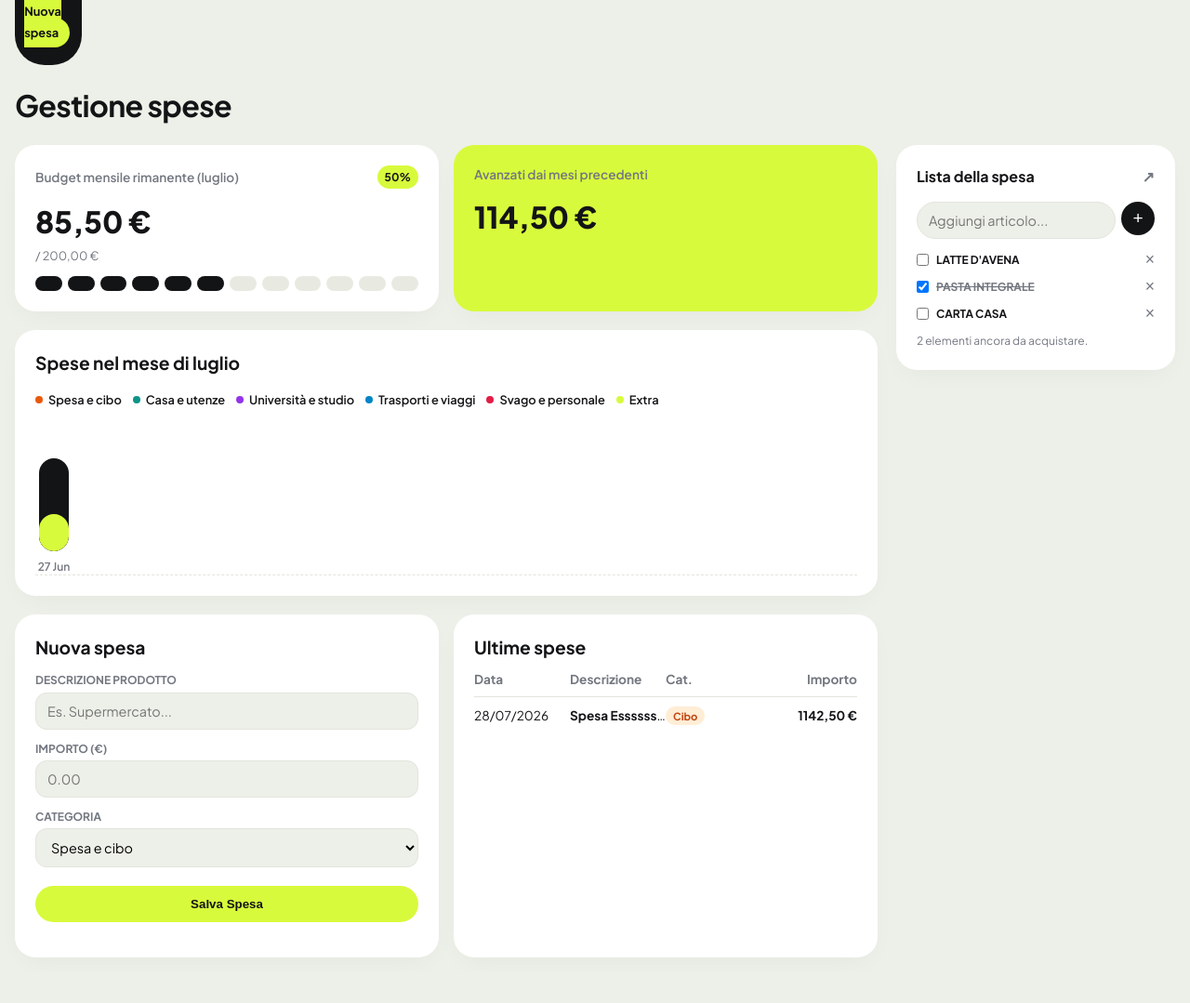
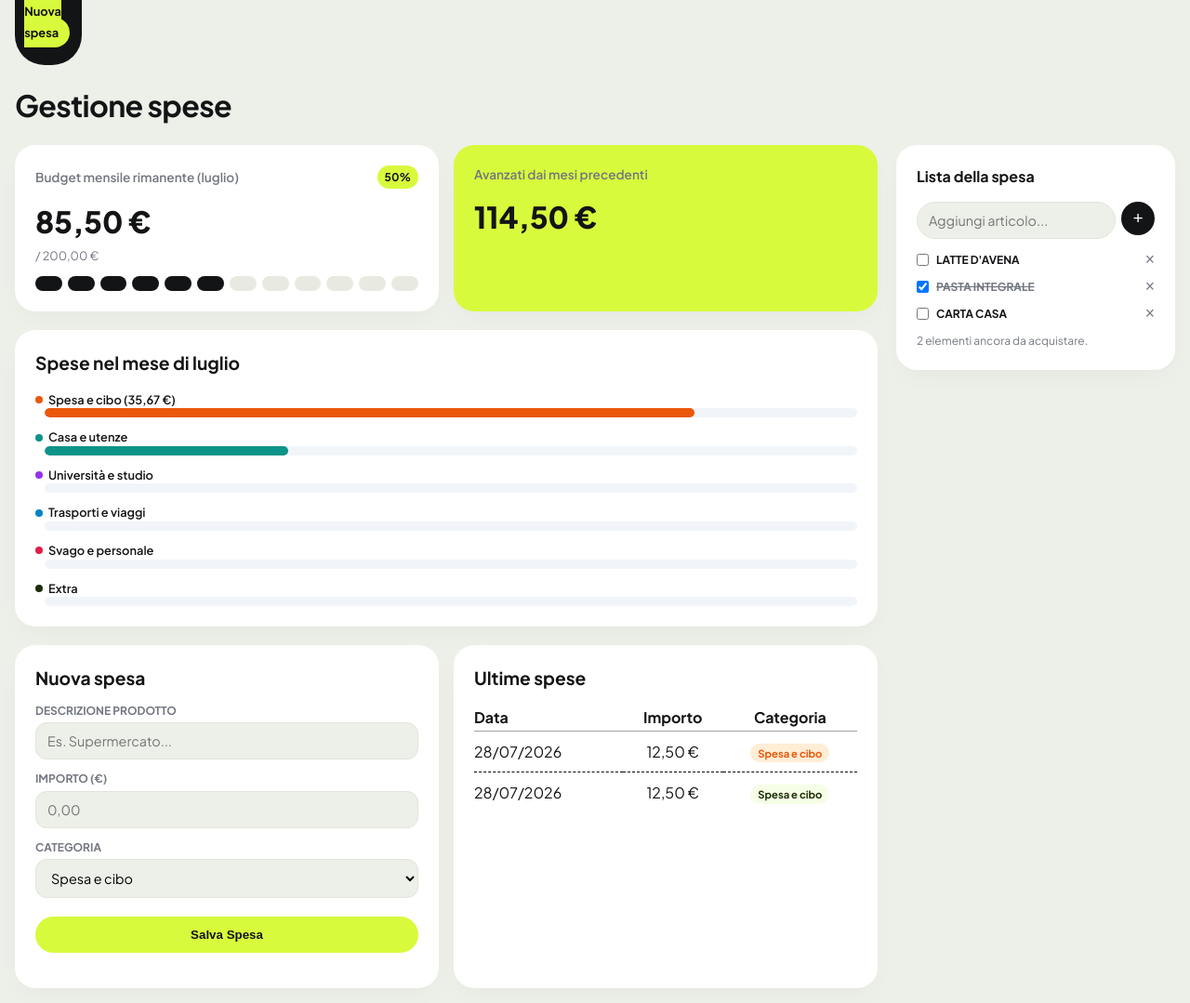
Before and after one commit to Scaia25/myUni, a PHP site: page / in a window 1280 px wide. Shown: the part 228-1307 px from the top of the page at 93% size. Before the commit the page ends 1258 px from the top, so only its background shows below. Run offline with PHP 8.4, Linux system fonts and the light colour scheme.

Commit message:
frontend pagina principale quasi finito

```diff
--- a/index.html
+++ b/index.html
@@ -7,7 +7,8 @@
     <title>MyUniversity - Spesa Personale</title>
     <link rel="preconnect" href="https://fonts.googleapis.com" />
     <link rel="preconnect" href="https://fonts.gstatic.com" crossorigin />
-    <link href="https://fonts.googleapis.com/css2?family=Plus+Jakarta+Sans:wght@400;500;600;700;800&display=swap" rel="stylesheet" />
+    <link href="https://fonts.googleapis.com/css2?family=Plus+Jakarta+Sans:wght@400;500;600;700;800&display=swap"
+        rel="stylesheet" />
     <link rel="stylesheet" href="style.css" />
 </head>
 
@@ -99,22 +100,66 @@
                         </div>
 
                         <div class="chart-legend">
-                            <span class="legend-item"><span class="dot dot-cibo"></span>Spesa e cibo</span>
-                            <span class="legend-item"><span class="dot dot-casa"></span>Casa e utenze</span>
-                            <span class="legend-item"><span class="dot dot-studio"></span>Università e studio</span>
-                            <span class="legend-item"><span class="dot dot-trasporti"></span>Trasporti e viaggi</span>
-                            <span class="legend-item"><span class="dot dot-svago"></span>Svago e personale</span>
-                            <span class="legend-item"><span class="dot dot-extra"></span>Extra</span>
+                            <div class="grafico grafico-cibo">
+                                <span class="legend-item"><span class="dot dot-cibo"></span>Spesa e cibo (35,67
+                                    €)</span>
+                                <div class="spaziatura">
+                                    <span></span>
+                                    <div class="barra-traccia">
+                                        <div id="barra-cibo" class="barra"></div>
+                                    </div>
+                                </div>
                             </div>
 
-                        <div class="chart-container">
-                            <div class="chart-col">
-                                <div class="chart-track">
-                                    <div class="bar-dark" style="height: 75%;">
-                                        <div class="bar-lime" style="height: 40%;"></div>
+                            <div class="grafico grafico-casa">
+                                <span class="legend-item"><span class="dot dot-casa"></span>Casa e utenze</span>
+                                <div class="spaziatura">
+                                    <span></span>
+                                    <div class="barra-traccia">
+                                        <div id="barra-casa" class="barra"></div>
                                     </div>
                                 </div>
-                                <span class="chart-label">27 Jun</span>
+                            </div>
+
+                            <div class="grafico grafico-studio">
+                                <span class="legend-item"><span class="dot dot-studio"></span>Università e studio</span>
+                                <div class="spaziatura">
+                                    <span></span>
+                                    <div class="barra-traccia">
+                                        <div id="barra-studio" class="barra"></div>
+                                    </div>
+                                </div>
+                            </div>
+
+                            <div class="grafico grafico-trasporti">
+                                <span class="legend-item"><span class="dot dot-trasporti"></span>Trasporti e
+                                    viaggi</span>
+                                <div class="spaziatura">
+                                    <span></span>
+                                    <div class="barra-traccia">
+                                        <div id="barra-trasporti" class="barra"></div>
+                                    </div>
+                                </div>
+                            </div>
+
+                            <div class="grafico grafico-svago">
+                                <span class="legend-item"><span class="dot dot-svago"></span>Svago e personale</span>
+                                <div class="spaziatura">
+                                    <span></span>
+                                    <div class="barra-traccia">
+                                        <div id="barra-svago" class="barra"></div>
+                                    </div>
+                                </div>
+                            </div>
+
+                            <div class="grafico grafico-extra">
+                                <span class="legend-item"><span class="dot dot-extra"></span>Extra</span>
+                                <div class="spaziatura">
+                                    <span></span>
+                                    <div class="barra-traccia">
+                                        <div id="barra-extra" class="barra"></div>
+                                    </div>
+                                </div>
                             </div>
                         </div>
                     </div>
@@ -131,7 +176,7 @@
                                 </div>
                                 <div class="field">
                                     <label for="item-amount">Importo (€)</label>
-                                    <input type="number" id="item-amount" step="0.01" min="0" placeholder="0.00" required />
+                                    <input type="number" id="item-amount" min="0.01" placeholder="0,00" required />
                                 </div>
                                 <div class="field">
                                     <label for="item-category">Categoria</label>
@@ -151,26 +196,23 @@
 
                         <section class="card" id="cronologia">
                             <h2>Ultime spese</h2>
-                            <div class="table-wrap">
                             <table class="table">
-                                    <thead>
-                                        <tr>
-                                            <th>Data</th>
-                                            <th>Descrizione</th>
-                                            <th>Cat.</th>
+                                <tr id="titoli-colonne">
+                                    <th class="date">Data</th>
                                     <th class="amount">Importo</th>
+                                    <th class="category">Categoria</th>
                                 </tr>
-                                    </thead>
-                                    <tbody>
-                                        <tr>
+                                <tr class="riga-spesa">
                                     <td class="date">28/07/2026</td>
-                                            <td class="desc"><strong>Spesa Essssssselunga</strong></td>
-                                            <td><span class="tag tag-cibo">Cibo</span></td>
-                                            <td class="amount">1142,50 €</td>
+                                    <td class="amount">12,50 €</td>
+                                    <td class="category"><span class="tag tag-cibo">Spesa e cibo</span></td>
                                 </tr>
-                                    </tbody>
+                                <tr class="riga-spesa">
+                                    <td class="date">28/07/2026</td>
+                                    <td class="amount">12,50 €</td>
+                                    <td class="category"><span class="tag tag-extra">Spesa e cibo</span></td>
+                                </tr>
                             </table>
-                            </div>
                         </section>
 
                     </div>
@@ -182,7 +224,6 @@
                     <div class="card" id="lista">
                         <div class="card-header">
                             <h3>Lista della spesa</h3>
-                            <span class="arrow">↗</span>
                         </div>
                         <form id="list-form" class="inline-form">
                             <input type="text" id="list-input" placeholder="Aggiungi articolo..." required />
--- a/style.css
+++ b/style.css
@@ -228,11 +228,76 @@ body {
 /* GRAFICO */
 .chart-legend {
   display: flex;
+  flex-direction: column;
   gap: 12px;
   font-size: 0.8rem;
   font-weight: 600;
   flex-wrap: wrap;
 }
+
+.grafico {
+  display: flex;
+  flex-direction: column;
+  width: 100%;
+}
+
+.spaziatura {
+  display: flex;
+  flex-direction: row;
+  align-items: center;
+}
+
+.spaziatura span {
+  width: 10px;
+  flex-shrink: 0;
+}
+
+.barra-traccia {
+  width: 100%;
+  height: 10px;
+  background-color: #f1f5f9;
+  border-radius: 10px;
+  overflow: hidden;
+}
+
+.barra {
+  height: 100%;
+  border-radius: 10px;
+  animation: caricaBarra 1s ease-out forwards;
+}
+
+@keyframes caricaBarra {
+  from {
+    width: 0%;
+  }
+}
+
+#barra-cibo {
+  width: 80%;
+  background-color: var(--cibo);
+}
+
+#barra-casa {
+  width: 30%;
+  background-color: var(--casa);
+}
+
+#barra-studio {
+  background-color: var(--studio);
+}
+
+#barra-trasporti {
+  background-color: var(--trasporti);
+}
+
+#barra-svago {
+  background-color: var(--svago);
+}
+
+#barra-extra {
+  background-color: var(--extra);
+}
+
 
 .legend-item {
   display: flex;
@@ -246,28 +311,37 @@ body {
   border-radius: 50%;
 }
 
+:root {
+  --cibo: #EA580C;
+  --casa: #0D9488;
+  --studio: #9333EA;
+  --trasporti: #0284C7;
+  --svago: #E11D48;
+  --extra: #1a2e05;
+}
+
 .dot-cibo {
-  background: #EA580C;
+  background: var(--cibo);
 }
 
 .dot-casa {
-  background: #0D9488;
+  background: var(--casa);
 }
 
 .dot-studio {
-  background: #9333EA;
+  background: var(--studio);
 }
 
 .dot-trasporti {
-  background: #0284C7;
+  background: var(--trasporti);
 }
 
 .dot-svago {
-  background: #E11D48;
+  background: var(--svago);
 }
 
 .dot-extra {
-  background: #D8FA3C;
+  background: var(--extra);
 }
 
 .chart-container {
@@ -362,42 +436,52 @@ select:focus {
 }
 
 /* TABELLA E TAGS */
-.table-wrap {
-  overflow-x: auto;
-  margin-top: 10px;
+
+.table {
+  margin-top: 16px;
+  width: 100%;
+  border-collapse: collapse;
 }
 
-.table {
-  width: 100%;
-  border-collapse: collapse;
-  font-size: 0.85rem;
-  table-layout: fixed;
+#titoli-colonne {
+  border-bottom: 1.75px solid #9ea1a8;
 }
 
-.table th {
-  text-align: left;
-  color: var(--muted);
-  padding-bottom: 8px;
+#titoli-colonne th {
+  font-weight: 700 !important;
+  padding-bottom: 3px;
 }
 
-.table td {
-  padding: 10px 0;
-  border-top: 1px solid var(--border);
+.table td,
+.table th {
+  font-size: 16px;
+}
+
+.table .date {
+  max-width: 110;
+  text-align: left;
 }
 
 .table .amount {
-  text-align: right;
-  font-weight: 700;
-  font-size: 0.85rem;
+  text-align: center;
+  font-weight: normal;
 }
 
-/* Gestione testo tronco nella cella */
-.table .desc {
-  max-width: 118px;
+.table .category {
+  text-align: center;
+}
 
-  white-space: nowrap;
-  overflow: hidden;
-  text-overflow: ellipsis;
+.riga-spesa {
+  border-bottom: 1px black dashed;
+}
+
+.table tr.riga-spesa.no-border {
+  border-bottom: none !important;
+}
+
+.table .riga-spesa td {
+  padding-top: 10px;
+  padding-bottom: 10px;
 }
 
 .tag {
@@ -410,25 +494,35 @@ select:focus {
 
 .tag-cibo {
   background: #ffedd5;
-  color: #c2410c;
+  color: var(--cibo);
 }
 
 .tag-casa {
   background: #ccfbf1;
-  color: #0f766e;
+  color: var(--casa);
+}
+
+.tag-studio {
+  background: #f3e8ff;
+  color: var(--studio);
+}
+
+.tag-trasporti {
+  background: #e0f2fe;
+  color: var(--trasporti);
 }
 
 .tag-svago {
   background: #ffe4e6;
-  color: #be123c;
+  color: var(--svago);
+}
+
+.tag-extra {
+  background: #f7fee7;
+  color: var(--extra);
 }
 
 /* CHECKLIST WIDGET */
-.arrow {
-  color: var(--muted);
-  font-weight: 700;
-}
-
 .inline-form {
   display: flex;
   gap: 6px;
@@ -520,9 +614,4 @@ select:focus {
   .subgrid {
     grid-template-columns: 1fr;
   }
-
-  .table .date {
-    min-width: 100px;
-    padding-right: 50px;
-  }
 }
```
Also changed, not shown: backend/db.sql (added, +7 -0 lines), login.css (added, +248 -0 lines), login.php (added, +101 -0 lines), script.js (+8 -98 lines). Lines whose indentation alone changed are shown as unchanged.
